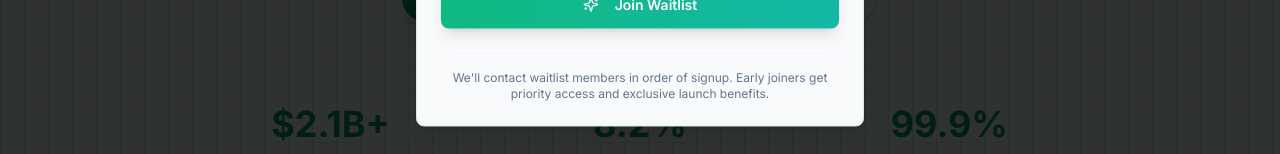
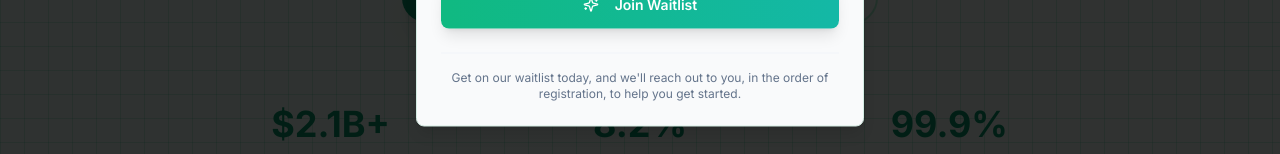
Before and after one commit to ethereumtf/financial, a Next.js app: page / in a window 1280 px wide. Both pictures are taken after a click on the button "Join Waitlist". Shown: the part 586-740 px from the top of the page. Built offline with nearby package versions, Linux system fonts and the light colour scheme.

Commit message:
Update UI

```diff
--- a/src/components/WaitlistModal.tsx
+++ b/src/components/WaitlistModal.tsx
@@ -73,7 +73,7 @@ export function WaitlistModal({ isOpen, onClose }: WaitlistModalProps) {
         setFormData({ name: '', email: '' })
         setIsSuccess(false)
         onClose()
-      }, 2000)
+      }, 10000)
 
     } catch (error) {
       setErrors({
@@ -214,7 +214,7 @@ export function WaitlistModal({ isOpen, onClose }: WaitlistModalProps) {
             {/* Benefits */}
             <div className="pt-4 border-t border-slate-100">
               <p className="text-xs text-slate-500 text-center">
-                We'll contact waitlist members in order of signup. Early joiners get priority access and exclusive launch benefits.
+              Get on our waitlist today, and we'll reach out to you, in the order of registration, to help you get started.
               </p>
             </div>
           </form>
```
